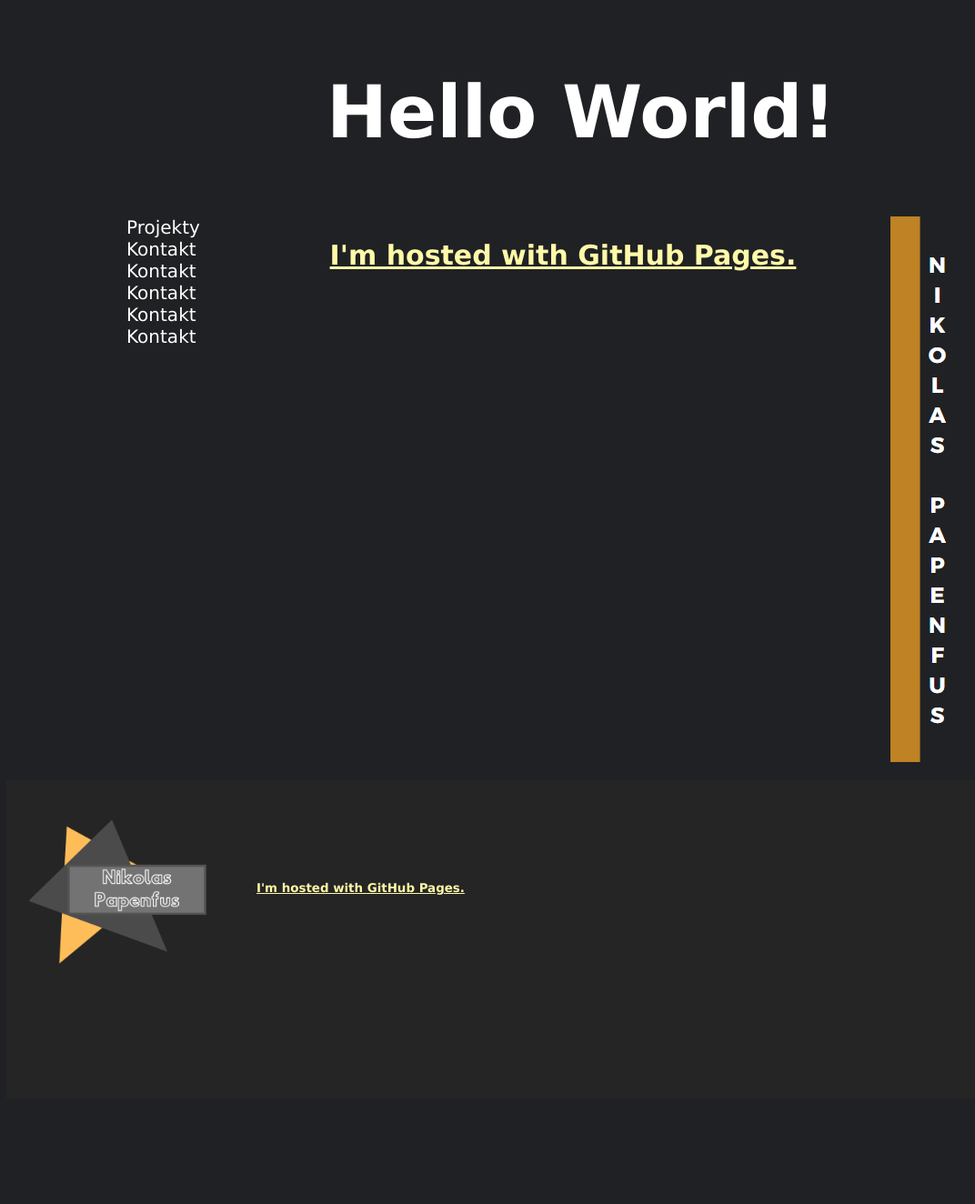
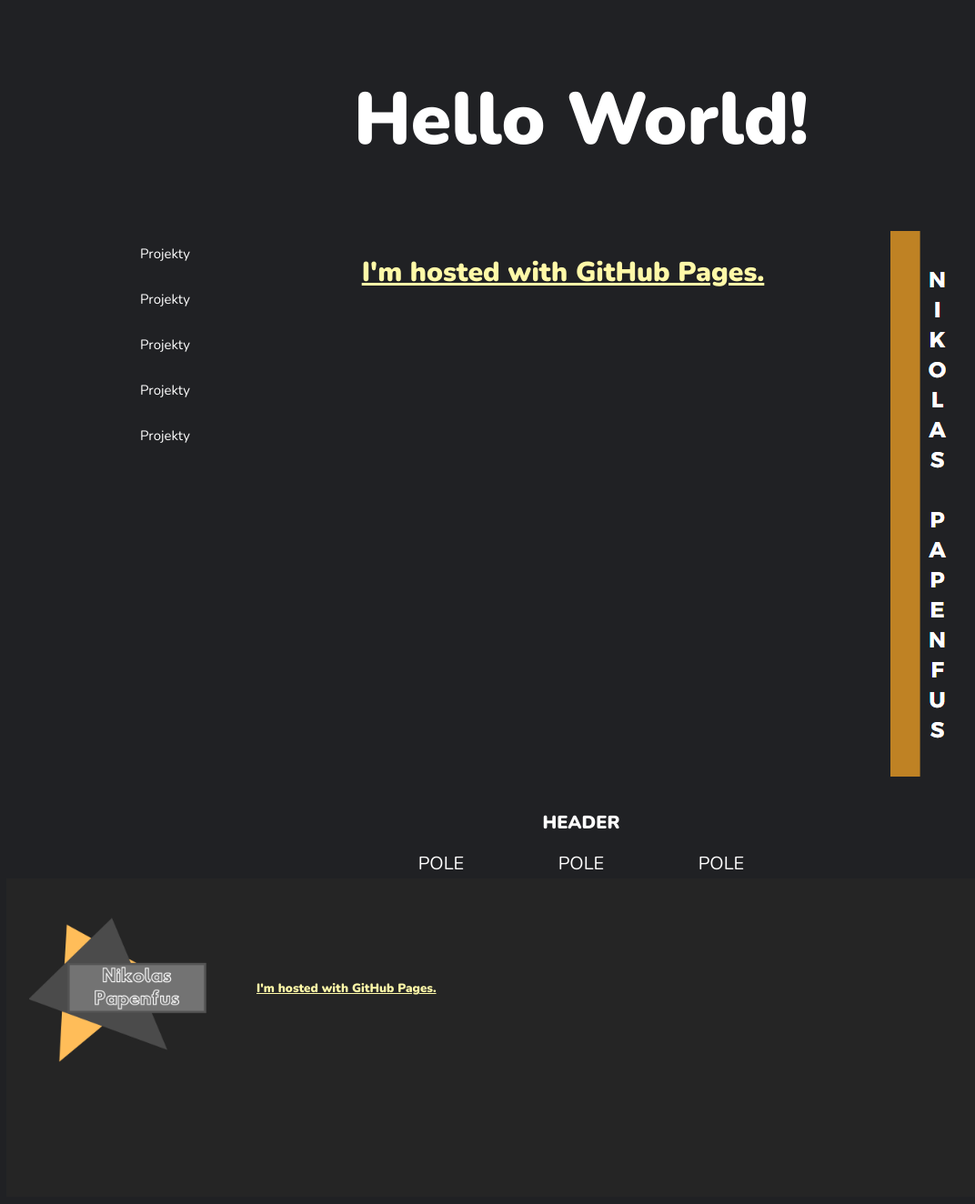
Before and after one commit to NPM0486/npm0486.github.io, a PHP site: page / in a window 1280 px wide. Shown: the whole page at 91% size, without its empty margins (1-1073 px from the left). Before the commit the page ends 1060 px from the top, so only its background shows below. Run offline with PHP 8.4, Linux system fonts and the light colour scheme.

Commit message:
ids and classes

```diff
--- a/index.html
+++ b/index.html
@@ -1,4 +1,7 @@
 <!DOCTYPE html>
+
+
+<!--	HEAD	-->
 <html lang="en">
 <head>
 	<meta charset="utf-8"/>
@@ -9,35 +12,65 @@
 	<link rel="stylesheet" href="style.css" type="text/css"/>
 </head>
 
+
+<!--	GOOGLE FONT	-->
+<link rel="preconnect" href="https://fonts.googleapis.com">
+<link rel="preconnect" href="https://fonts.gstatic.com" crossorigin>
+<link href="https://fonts.googleapis.com/css2?family=Nunito:wght@400;900&display=swap" rel="stylesheet">
+
+
+<!--	BODY	-->
 <body>
 
+
+<!--	CONTAINER	-->
 <div id="container">
 
-	<div id="header">
+
+	<!--	HEADER	-->
+	<div class="header">
 		<h1>Hello World!</h1>
 	</div>
 
+
+	<!-- NAV MENU	-->
 	<div id="nav">
-		Projekty<br/>
-		Kontakt<br/>
-		Kontakt<br/>
-		Kontakt<br/>
-		Kontakt<br/>
-		Kontakt<br/>
+		<div class="menu">Projekty</div>
+		<div class="menu">Projekty</div>
+		<div class="menu">Projekty</div>
+		<div class="menu">Projekty</div>
+		<div class="menu">Projekty</div>
 	</div>
 
+
+	<!--	LINK	-->
 	<div id="content">
 		<h2>
 			<a href="https://github.com/NPM0486/npm0486.github.io" target="_blank" title="source code">I'm hosted with GitHub Pages.</a>
 		</h2>
 	</div>
 
+
+	<!--	AD	-->
 	<div id="ad">
 		<img src="img/ad.png"/>
 	</div>
 </div>
+
+
+<!--	TABLE	-->
+<table>
+	<tr>
+		<td colspan="3" class="header">HEADER</td>
+	</tr>
+	<tr>
+		<td width="100">POLE</td> <td width="200" >POLE</td> <td width="100">POLE</td>
+	</tr>
+</table>
 </body>
 
+
+<!--	FOOTER	-->
 <footer>
 	<div id="footer">
 		<div id="footer_logo">
--- a/style.css
+++ b/style.css
@@ -2,9 +2,18 @@
 body
 {
 	background-color: #202124;
-	font-family: Verdana;
+	font-family: 'Nunito', sans-serif;
 	font-size: 20px;
 	color: white;
+}
+
+table
+{
+	clear: both;
+	width: 1000;
+	margin-left: auto;
+	margin-right: auto;
+	text-align: center;
 }
 
 h1
@@ -27,18 +36,12 @@ a:hover
 	color: yellow;
 }
 
-/* CONTAINER MAIN*/
+/*	ID	*/
 #container
 {
 	width: 1000px;
 	margin-left: auto;
 	margin-right: auto;
-}
-
-#header
-{
-	text-align: center;
-	padding: 15px;
 }
 
 #nav
@@ -47,6 +50,21 @@ a:hover
 	text-align: left;
 	min-height: 620px;
 	width: 120px;
+}
+
+.menu
+{
+	float: left;
+	min-width: 50px;
+	width: 25;
+	font-size: 15px;
+	padding: 15px;
+}
+
+.menu:hover
+{
+	border-bottom: 2px dotted red;
+	font-size: 17px;
 }
 
 #content
@@ -83,3 +101,12 @@ a:hover
 	margin-top: 80px;
 	margin-left: 25px;
 }
+
+/*	CLASS	*/
+
+.header
+{
+	text-align: center;
+	padding: 15px;
+	font-weight: 900;
+}
```
